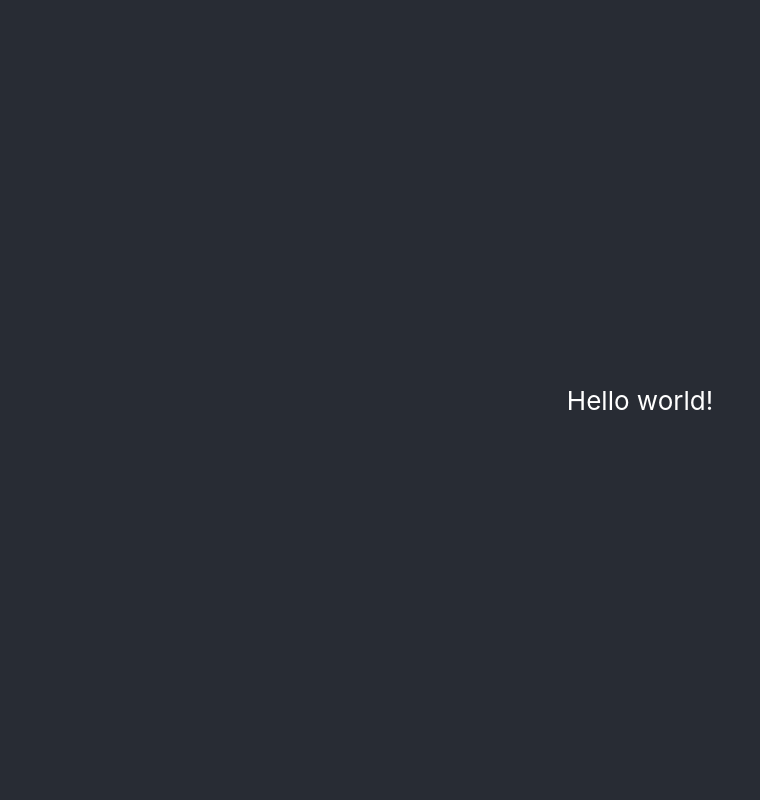
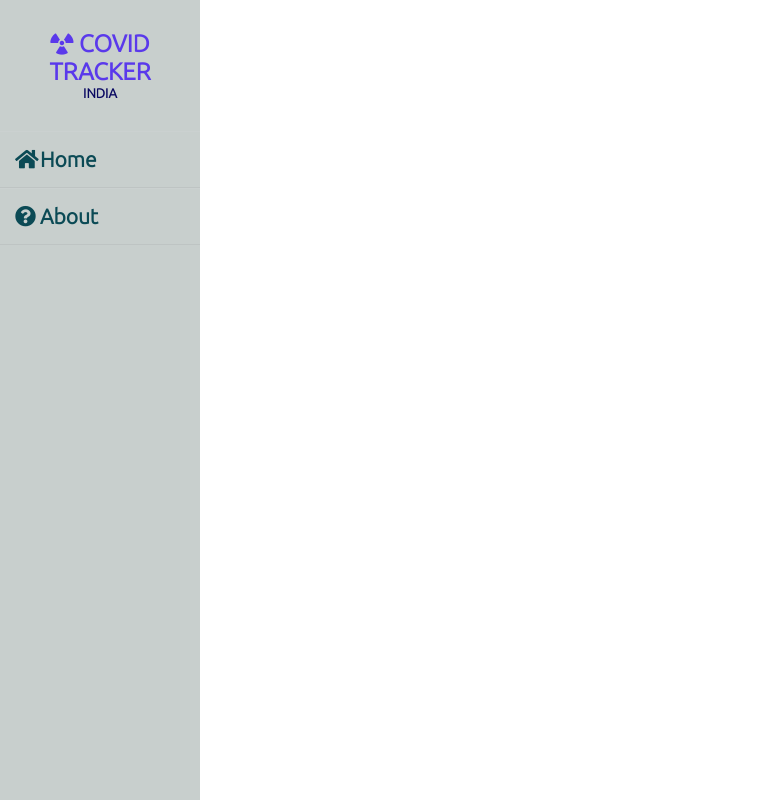
Before and after one commit to Sanjuhub/CovidTracker, a React app in the folder client/: page / in a window 1280 px wide. Shown: the whole page, without its empty margins (0-760 px from the left). Built offline with nearby package versions, Linux system fonts and the light colour scheme.

Commit message:
Added navbar

```diff
--- a/client/public/index.html
+++ b/client/public/index.html
@@ -3,6 +3,12 @@
   <head>
     <meta charset="utf-8" />
     <link rel="icon" href="%PUBLIC_URL%/favicon.ico" />
+    <link
+      rel="stylesheet"
+      href="https://cdnjs.cloudflare.com/ajax/libs/font-awesome/5.14.0/css/all.min.css"
+      integrity="sha512-1PKOgIY59xJ8Co8+NE6FZ+LOAZKjy+KY8iq0G4B3CyeY6wYHN3yt9PW0XpSriVlkMXe40PTKnXrLnZ9+fkDaog=="
+      crossorigin="anonymous"
+    />
     <meta name="viewport" content="width=device-width, initial-scale=1" />
     <meta name="theme-color" content="#000000" />
     <meta
--- a/client/src/component/App.css
+++ b/client/src/component/App.css
@@ -1,16 +1,39 @@
-.App {
+@import url("https://fonts.googleapis.com/css2?family=Ubuntu:wght@300&display=swap");
+
+* {
+  box-sizing: border-box;
+  margin: 0;
+  padding: 0;
+  font-family: "Ubuntu", sans-serif;
+  /* background-color: #f8f8ff; */
+  /* background-color: #282c34; */
+}
+
+.container {
+  display: flex;
   text-align: center;
+  min-height: 100vh;
+
+  /* flex-direction: column;
+  align-items: center;
+  justify-content: center;
+  z-index: 1; */
+  color: black;
 }
+/* .container:before {
+  content: "";
+  position: absolute;
+  top: 3rem;
+  left: 3rem;
+  right: 3rem;
+  height: 100%;
+  background: #f8f8ff;
+  box-shadow: 50px 50px 50px rgba(0, 0, 0, 0.5);
+} */
 
 .App-logo {
   height: 40vmin;
   pointer-events: none;
-}
-
-@media (prefers-reduced-motion: no-preference) {
-  .App-logo {
-    animation: App-logo-spin infinite 20s linear;
-  }
 }
 
 .App-header {
--- a/client/src/component/App.js
+++ b/client/src/component/App.js
@@ -1,13 +1,18 @@
+import React, { Component } from "react";
 import "./App.css";
 
-function App() {
-  return (
-    <div className="App">
-      <header className="App-header">
-        <p>Hello world!</p>
-      </header>
-    </div>
-  );
+import NavBar from "./navBar/NavBar";
+
+class App extends Component {
+  render() {
+    return (
+      <div className="">
+        <div>
+          <NavBar />
+        </div>
+      </div>
+    );
+  }
 }
 
 export default App;
--- /dev/null
+++ b/client/src/component/navBar/NavBar.css
@@ -0,0 +1,58 @@
+li {
+  list-style: none;
+}
+
+a {
+  text-decoration: none;
+}
+
+.nav-main {
+  display: flex;
+  position: relative;
+}
+
+.nav-main .sidebar {
+  position: fixed;
+  top: 0;
+  left: 0;
+
+  width: 200px;
+  height: 100%;
+  background: #c8cfcd;
+  padding: 30px, 0;
+  z-index: 100;
+}
+
+.nav-main .sidebar .header {
+  text-transform: uppercase;
+  text-align: center;
+  margin: 30px 0 30px 0;
+}
+.nav-main .sidebar h4 {
+  color: rgb(90, 57, 235);
+  font-size: calc(8px + 2vmin);
+}
+
+.nav-main .sidebar h5 {
+  color: #090861;
+}
+.nav-main .sidebar ul li {
+  padding: 15px;
+  border-bottom: 1px solid rgba(0, 0, 0, 0.05);
+  border-top: 1px solid rgba(255, 255, 255, 0.05);
+}
+
+.nav-main .sidebar ul li a {
+  color: #0b4a55;
+  display: block;
+  font-size: calc(5px + 2vmin);
+  font-weight: 600;
+}
+
+.nav-main .sidebar ul li a .fas {
+  width: 25px;
+}
+
+.nav-main .sidebar ul li:hover {
+  background: #3eac82;
+}
--- /dev/null
+++ b/client/src/component/navBar/NavBar.js
@@ -0,0 +1,35 @@
+import React, { Component } from "react";
+import "./NavBar.css";
+
+class NavBar extends Component {
+  render() {
+    return (
+      <div class="nav-main">
+        <div class="sidebar">
+          <div class="header">
+            <h4>
+              <i class="fas fa-radiation"></i> Covid Tracker
+            </h4>
+            <h5>India</h5>
+          </div>
+          <div>
+            <ul>
+              <li>
+                <a href="#">
+                  <i class="fas fa-home"></i>Home
+                </a>
+              </li>
+              <li>
+                <a href="#">
+                  <i class="fas fa-question-circle"></i>About
+                </a>
+              </li>
+            </ul>
+          </div>
+        </div>
+      </div>
+    );
+  }
+}
+
+export default NavBar;
--- a/package.json
+++ b/package.json
@@ -14,5 +14,8 @@
     "express": "^4.17.1",
     "mongoose": "^5.11.15",
     "path-parser": "^6.1.0"
+  },
+  "devDependencies": {
+    "gh-pages": "^3.1.0"
   }
 }
```
Also changed, not shown: 1 other file.
